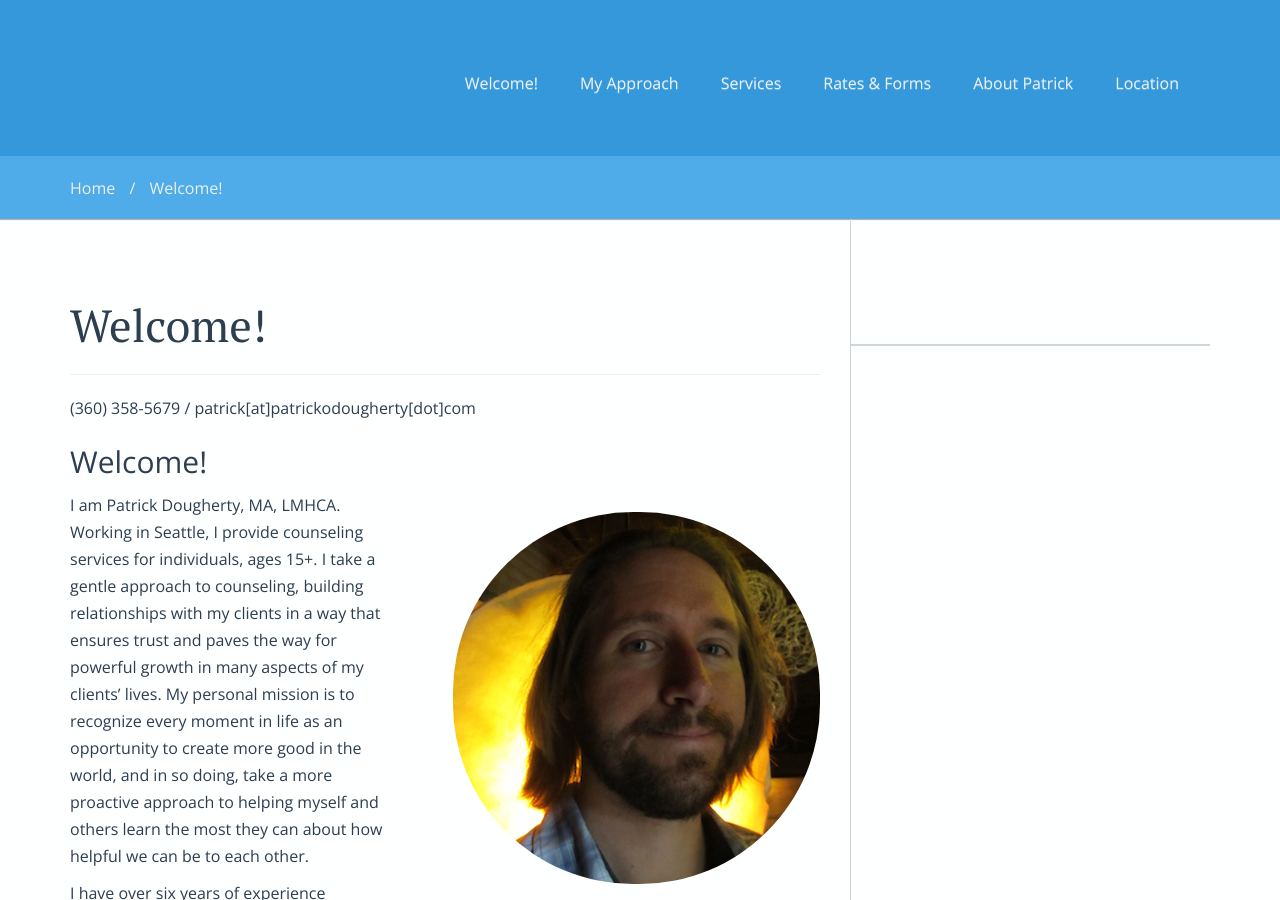
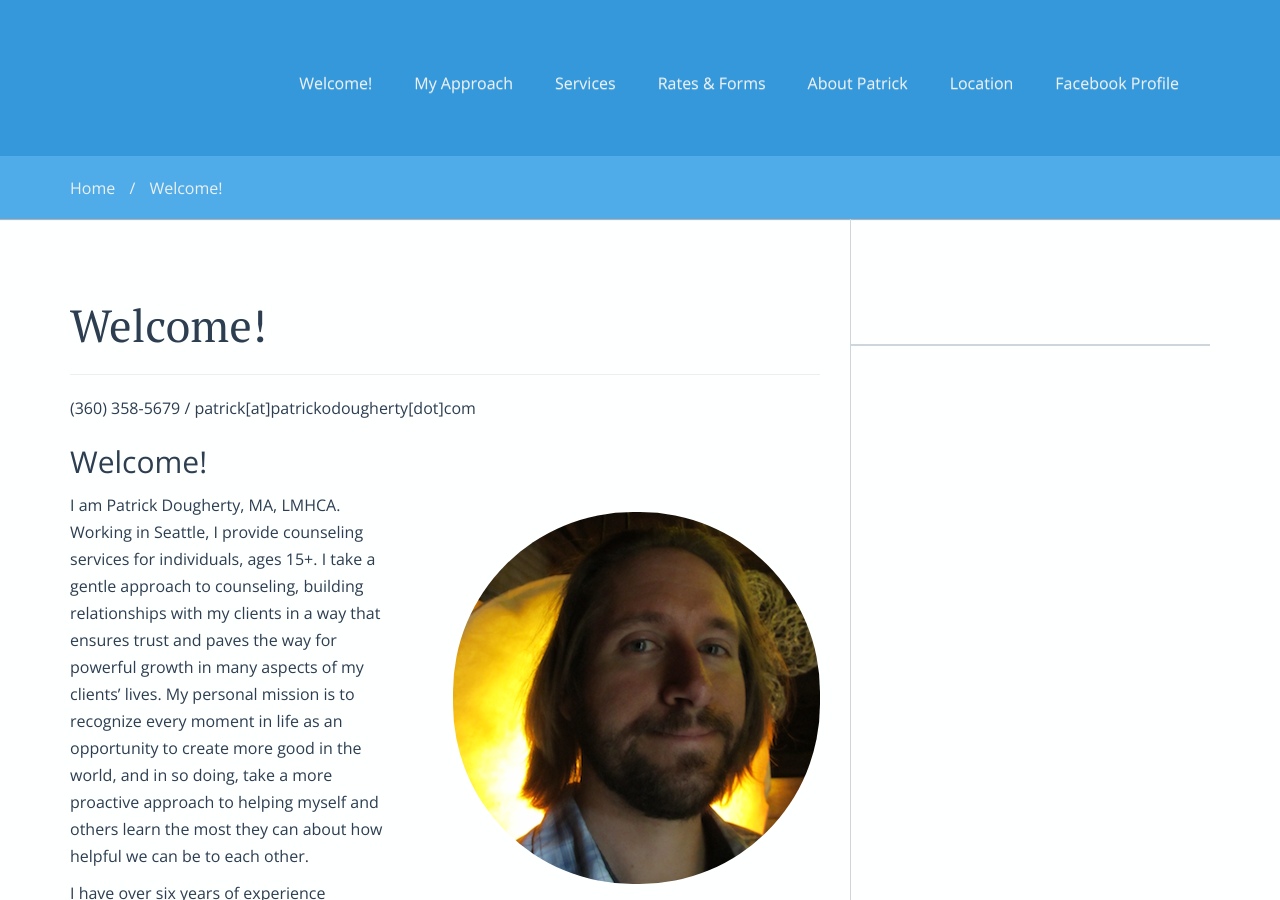
Before and after one commit to Patrick-Dougherty/patrick-dougherty.github.com, a Jekyll site: the page built from index.md, in a window 1280 px wide and 900 px high. Built offline with Jekyll 4.4.1, drawn with Linux system fonts in a browser that asks for light colours; nearby versions of some CDN libraries.

Commit message:
add facebook link

```diff
--- a/_includes/themes/tales/default.html
+++ b/_includes/themes/tales/default.html
@@ -85,6 +85,7 @@
               <li><a href="/rates_and_forms/index.html">Rates & Forms</a></li>
               <li><a href="/about/index.html">About Patrick</a></li>
               <li><a href="/location/index.html">Location</a></li>
+              <li><a href='https://www.facebook.com/usheringood'>Facebook Profile</a></li>
             </ul>
           </div>
         </nav>
@@ -144,6 +145,9 @@
             <span class="email">
               <a href="#">patrick[at]patrickodougherty[dot]com</a>
             </span>
+            <span class="facebook">
+              <a href='https://www.facebook.com/usheringood/'>Facebook Profile</a>
+            </span>
           </div>
         </div>
       </div>
```
